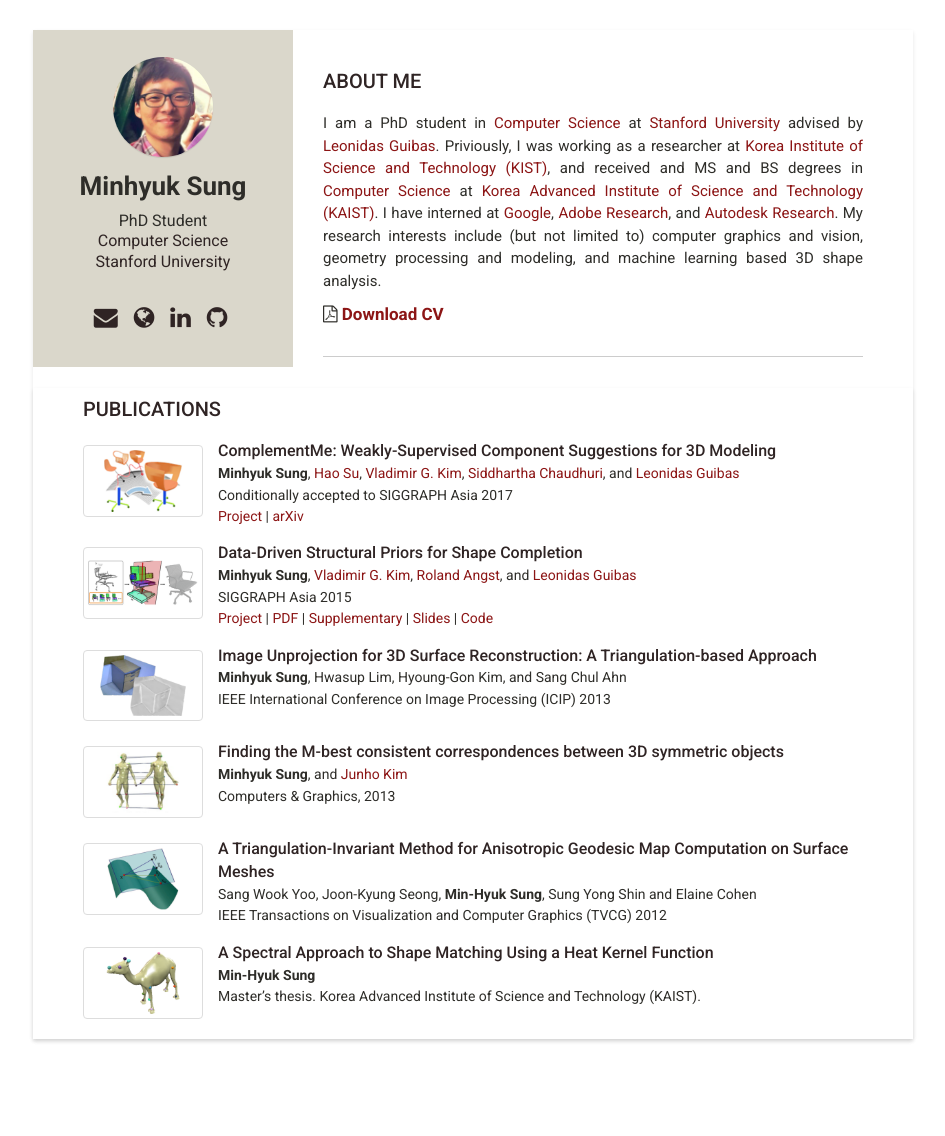
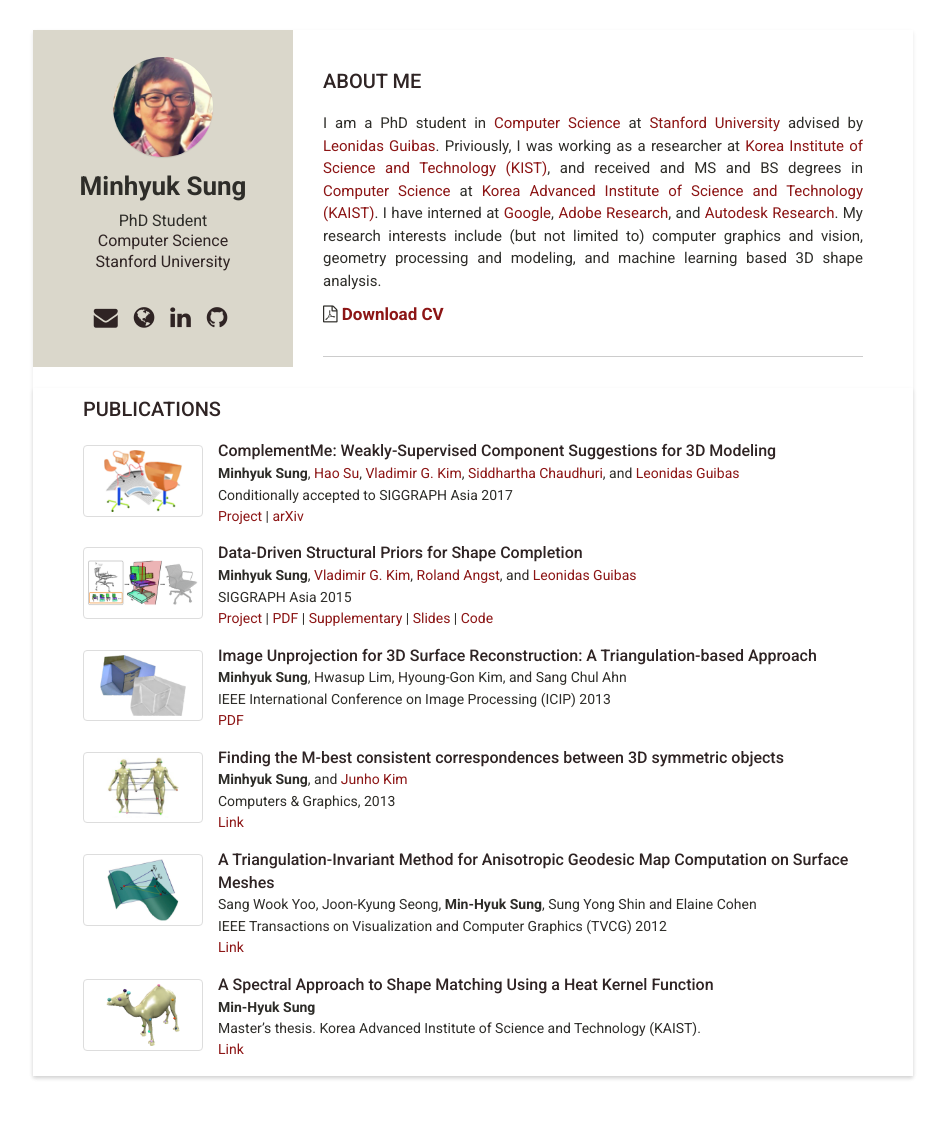
Before and after one commit to mhsung/mhsung.github.io, a Jekyll site: the page built from index.html, in a window 1280 px wide. Shown: the whole page, without its empty margins (167-1112 px from the left). Built offline with Jekyll 4.4.1, drawn with Linux system fonts in a browser that asks for light colours; before the commit the page ends 1099 px from its top, so only the background shows below that.

Commit message:
Minor update.

```diff
--- a/_config.yml
+++ b/_config.yml
@@ -14,7 +14,7 @@ email: mhsung@cs.stanford.edu
 website: cs.stanford.edu/~mhsung #do not add http://
 linkedin: mhsung
 github: mhsung
-cv: www.dropbox.com/s/oxg78455trxx2or/cv.pdf?dl=1
+cv: www.dropbox.com/s/oxg78455trxx2or/cv.pdf?dl=0
 
 # Tracker
 analytics: UA-35688210-1
--- a/_includes/profile.html
+++ b/_includes/profile.html
@@ -23,7 +23,7 @@
       My research interests include (but not limited to) computer graphics and vision, geometry processing and modeling, and machine learning based 3D shape analysis.
       </p>
       <div class="icon">
-      <i class="fa fa-file-pdf-o"></i>  <a href="https://{{site.cv}}">Download CV</a>
+      <i class="fa fa-file-pdf-o"></i>  <a href="https://{{site.cv}}" target="_blank">Download CV</a>
       </div>
     </div><!--//summary-->
   </section><!--//section-->
--- a/_includes/publications.html
+++ b/_includes/publications.html
@@ -69,6 +69,7 @@
         <span class="summary">
           <b>Minhyuk Sung</b>, Hwasup Lim, Hyoung-Gon Kim, and Sang Chul Ahn<br>
           IEEE International Conference on Image Processing (ICIP) 2013<br>
+          <a href="https://pdfs.semanticscholar.org/cf63/15330eae490ecd255549e95703c0974bcd2b.pdf" target="_blank">PDF</a>
         </span>
       </div>
     </div>
@@ -87,7 +88,8 @@
         <span class="summary">
           <b>Minhyuk Sung</b>, and
           <a href="https://home1.kookmin.ac.kr/~junho/" target="_blank">Junho Kim</a><br>
-          Computers & Graphics, 2013
+          Computers & Graphics, 2013<br>
+          <a href="http://www.sciencedirect.com/science/article/pii/S0097849312001732?via%3Dihub" target="_blank">Link</a>
         </span>
       </div>
     </div>
@@ -105,7 +107,8 @@
         </span><br>
         <span class="summary">
           Sang Wook Yoo, Joon-Kyung Seong, <b>Min-Hyuk Sung</b>, Sung Yong Shin and Elaine Cohen<br>
-          IEEE Transactions on Visualization and Computer Graphics (TVCG) 2012
+          IEEE Transactions on Visualization and Computer Graphics (TVCG) 2012<br>
+          <a href="https://www.computer.org/csdl/trans/tg/2012/10/ttg2012101664-abs.html" target="_blank">Link</a>
         </span>
       </div>
     </div>
@@ -124,6 +127,7 @@
         <span class="summary">
           <b>Min-Hyuk Sung</b><br>
           Master’s thesis. Korea Advanced Institute of Science and Technology (KAIST).<br>
+          <a href="https://www.computer.org/csdl/trans/tg/2012/10/ttg2012101664-abs.html" target="_blank">Link</a>
         </span>
       </div>
     </div>
```
